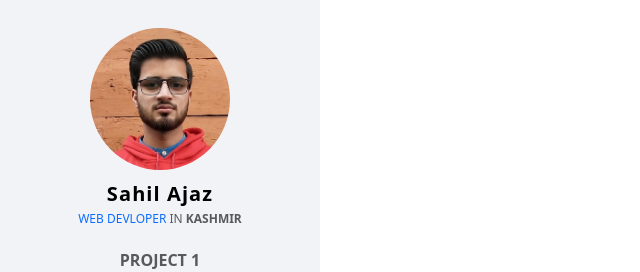
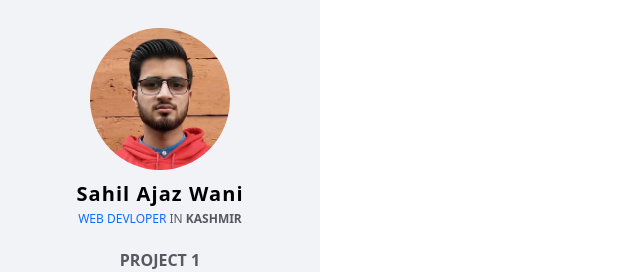
Before and after one commit to sahilajaz/sahilajaz.github.io, a plain HTML site: page index.html in a window 1280 px wide. Shown: the top 272 px of the page, without its empty margins (0-640 px from the left). Drawn offline with nearby package versions, Linux system fonts and the light colour scheme.

Commit message:
Update index.html

```diff
--- a/index.html
+++ b/index.html
@@ -13,7 +13,7 @@
         <div class="mt-4">
           <img src="pic.jpg" class="img-fluid w-50 p-1 rounded-circle d-block mx-auto" />
         </div>
-        <h1 class="fs-5 mt-2 mb-1 text-center fw-bold text-body-emphasis" style="letter-spacing: 1.09px;">Sahil Ajaz </h1>
+        <h1 class="fs-5 mt-2 mb-1 text-center fw-bold text-body-emphasis" style="letter-spacing: 1.09px;">Sahil Ajaz Wani</h1>
         <p class="text-center text-uppercase text-body-secondary" style="font-size:12px;"><span class="text-primary">Web Devloper</span> in <strong>Kashmir</strong></p>
         <div>
           <ul class="list-unstyled text-center text-uppercase">
```
